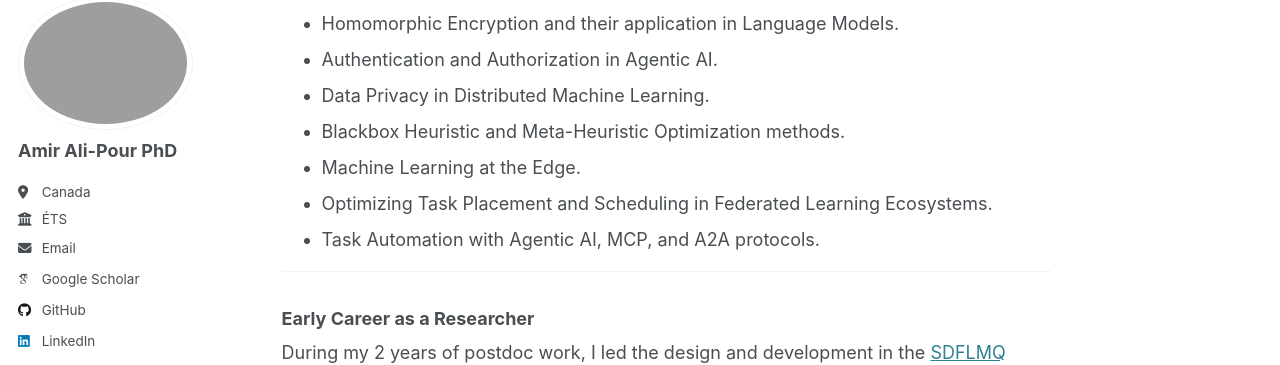
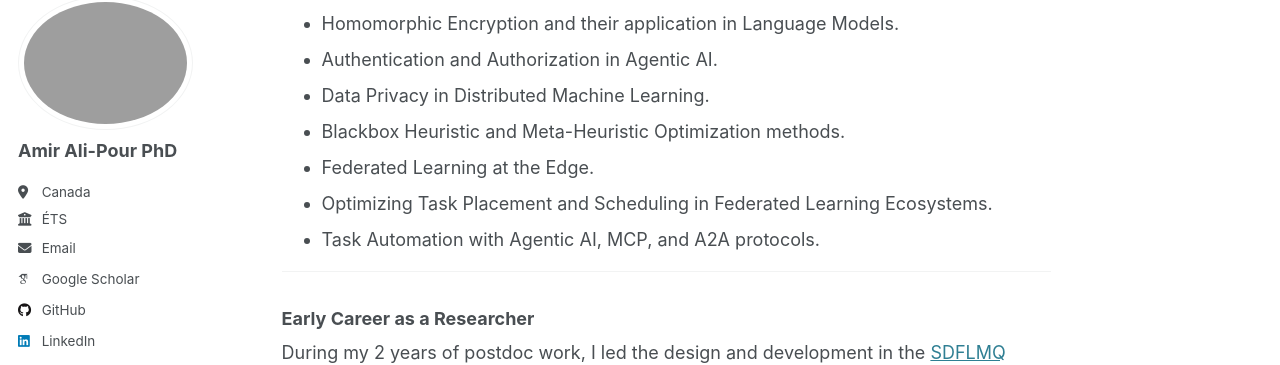
Before and after one commit to ali-pour-amir/ali-pour-amir.github.io, a Jekyll site: the page built from _pages/about.md, in a window 1280 px wide and 900 px high, scrolled down 624 px. Shown: the part 103-468 px from the top of the window. Built offline with Jekyll 4.4.1, drawn with Linux system fonts in a browser that asks for light colours; some web fonts are replaced.

Commit message:
Update about.md

```diff
--- a/_pages/about.md
+++ b/_pages/about.md
@@ -21,7 +21,7 @@ My research interests are:
 - Authentication and Authorization in Agentic AI.
 - Data Privacy in Distributed Machine Learning.
 - Blackbox Heuristic and Meta-Heuristic Optimization methods.
-- Machine Learning at the Edge.
+- Federated Learning at the Edge.
 - Optimizing Task Placement and Scheduling in Federated Learning Ecosystems.
 - Task Automation with Agentic AI, MCP, and A2A protocols.
 
```
